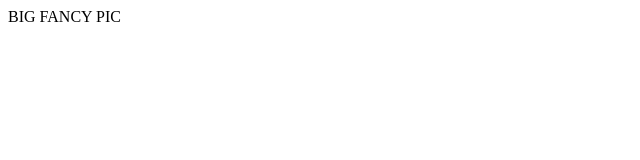
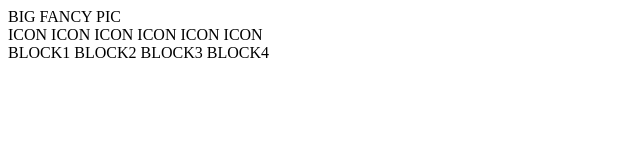
Before and after one commit to saradonnelly97/improved-couscous, a plain HTML site: page index.html in a window 1280 px wide. Shown: the whole page, without its empty margins (0-640 px from the left). Drawn offline with Linux system fonts and the light colour scheme.

Commit message:
Added ICONS and BLOCKS

```diff
--- a/index.html
+++ b/index.html
@@ -12,9 +12,19 @@
     </div>
     <div id="icons">
       <!-- TODO: spans for icons -->
+        <span>ICON</span>
+        <span>ICON</span>
+        <span>ICON</span>
+        <span>ICON</span>
+        <span>ICON</span>
+        <span>ICON</span>
     </div>
     <div id="mini-layout">
       <!-- TODO: Spans for 4 item wide mini-layout -->
+      <span>BLOCK1</span>
+      <span>BLOCK2</span>
+      <span>BLOCK3</span>
+      <span>BLOCK4</span>
     </div>
   </body>
 </html>
```
